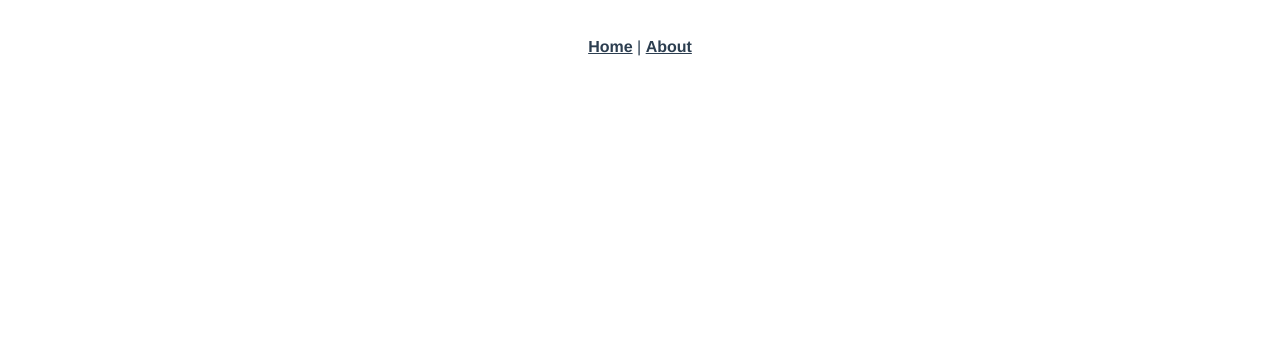
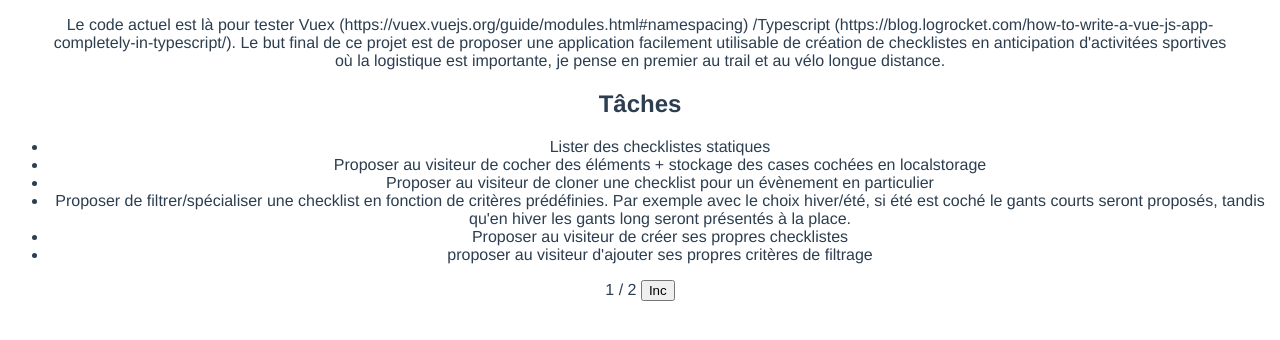
Before and after one commit to manuelleduc/sportchecklist-vue, a Vue app: page /todo in a window 1280 px wide. Shown: the top 340 px of the page. Built offline with nearby package versions, Linux system fonts and the light colour scheme.

Commit message:
Vuex tutorial

```diff
--- a/src/App.vue
+++ b/src/App.vue
@@ -1,12 +1,43 @@
 <template>
   <div id="app">
-    <div id="nav">
-      <router-link to="/">Home</router-link> |
-      <router-link to="/about">About</router-link>
-    </div>
-    <router-view/>
+    <Todo/>
+    <h2>Tâches</h2>
+    <ul>
+      <li>Lister des checklistes statiques</li>
+      <li>Proposer au visiteur de cocher des éléments + stockage des cases cochées en localstorage</li>
+      <li>Proposer au visiteur de cloner une checklist pour un évènement en particulier</li>
+      <li>
+        Proposer de filtrer/spécialiser une checklist en fonction de critères prédéfinies. Par exemple avec le choix
+        hiver/été, si été est coché le gants courts seront proposés, tandis qu'en hiver les gants long seront présentés
+        à la place.
+      </li>
+      <li>
+        Proposer au visiteur de créer ses propres checklistes
+      </li>
+      <li>
+        proposer au visiteur d'ajouter ses propres critères de filtrage
+      </li>
+    </ul>
+    <counter/>
   </div>
 </template>
+
+<script lang="ts">
+
+import {Vue, Component} from 'vue-property-decorator';
+import Counter from "@/components/Counter.vue";
+import Todo from "@/Todo.vue";
+
+@Component({
+  components: {
+    Todo,
+    Counter
+  }
+})
+export default class App extends Vue {
+
+}
+</script>
 
 <style lang="scss">
 #app {
--- /dev/null
+++ b/src/Todo.vue
@@ -0,0 +1,14 @@
+<template>
+  <blockquote>
+    Le code actuel est là pour tester Vuex (https://vuex.vuejs.org/guide/modules.html#namespacing) /Typescript
+    (https://blog.logrocket.com/how-to-write-a-vue-js-app-completely-in-typescript/).
+    Le but final de ce projet est de proposer une application facilement utilisable de création de checklistes en
+    anticipation d'activitées sportives où la logistique est importante, je pense en premier au trail et au vélo
+    longue distance.
+  </blockquote>
+</template>
+<script lang="ts">
+export default {
+  name: 'Todo'
+}
+</script>
--- /dev/null
+++ b/src/components/Counter.vue
@@ -0,0 +1,27 @@
+<template>
+  <div>{{ count }} / {{ doneTodoCount }}
+    <button @click="increment">Inc</button>
+  </div>
+</template>
+
+<script lang="ts">
+
+import {Vue, Component} from "vue-property-decorator";
+import {mapState, mapGetters, mapMutations, mapActions} from "vuex";
+
+@Component({
+  computed: {
+    ...mapState(['count']),
+    ...mapGetters(['doneTodoCount'])
+  },
+  methods: {
+    ...mapActions(['increment'])
+  }
+})
+export default class Counter extends Vue {
+}
+</script>
+
+<style scoped>
+
+</style>
--- a/src/store/index.ts
+++ b/src/store/index.ts
@@ -5,11 +5,30 @@ Vue.use(Vuex)
 
 export default new Vuex.Store({
   state: {
+    count: 1,
+    todos: [
+      {id: 1, text: '...', done: true},
+      {id: 1, text: '...', done: true},
+      {id: 2, text: '...', done: false}
+    ]
   },
   mutations: {
+    increment(state) {
+      state.count++
+    }
   },
   actions: {
+    increment({commit}) {
+      setTimeout(() => commit('increment'), 1000)
+    }
   },
-  modules: {
+  modules: {},
+  getters: {
+    doneTodos: state => {
+      return state.todos.filter(todo => todo.done)
+    },
+    doneTodoCount: (state, getters) => {
+      return getters.doneTodos.length
+    }
   }
 })
```
